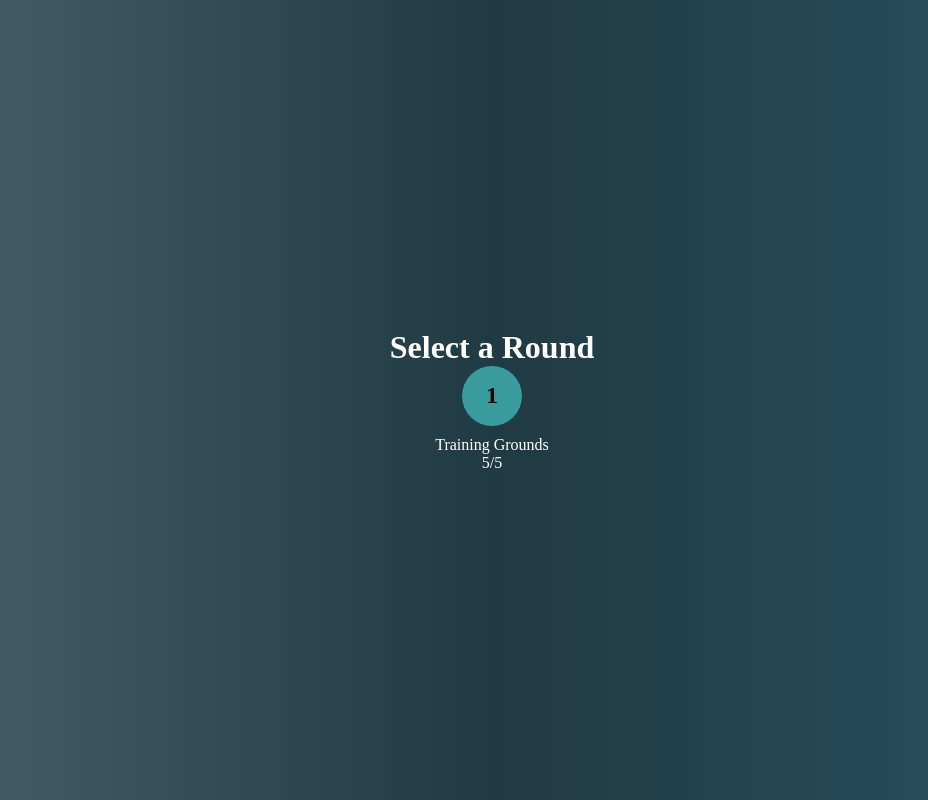
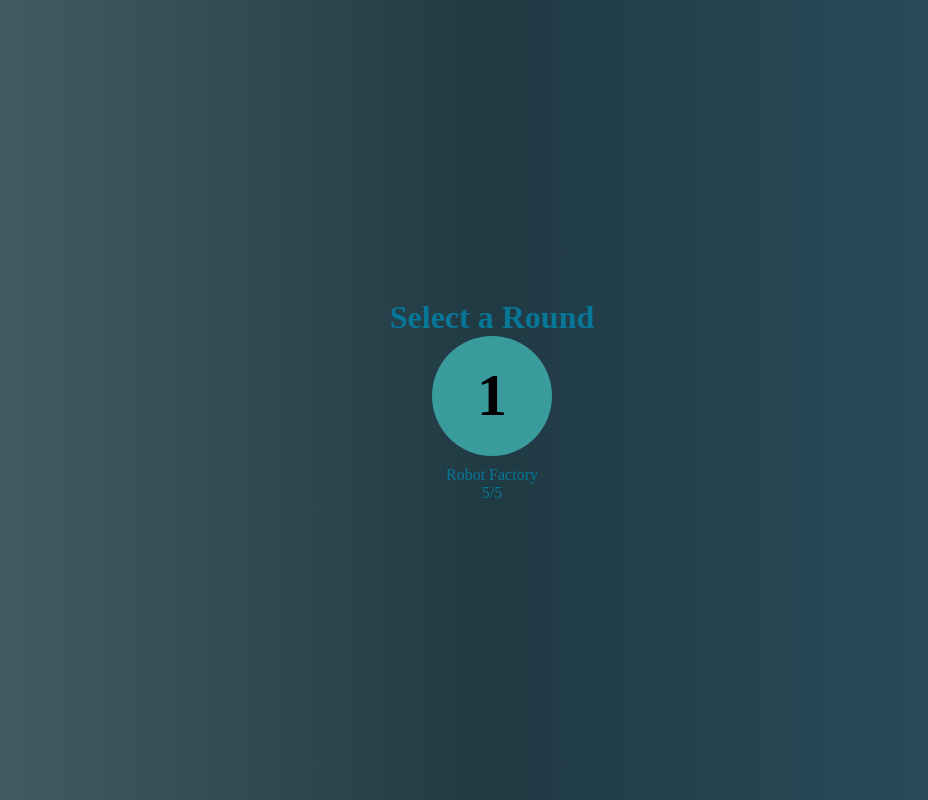
Before and after one commit to Mustafa2012/Platform-Panic, a plain HTML site: page index.html in a window 1280 px wide. Both pictures are taken after a click on the button "PLAY". Shown: the whole page, without its empty margins (148-1076 px from the left). Drawn offline with Linux system fonts and the light colour scheme.

Commit message:
Fixed Round Screen

```diff
--- a/index.html
+++ b/index.html
@@ -18,7 +18,7 @@
 
     <div class="round-node unlocked" onclick="selectRound(1)">
       <div class="circle">1</div>
-      <p>Training Grounds</p>
+      <p>Robot Factory</p>
       <span class="progress">5/5</span>
     </div>
 
--- a/style.css
+++ b/style.css
@@ -110,7 +110,7 @@ html, body {
   width: 100vw;
   height: 100vh;
   background: linear-gradient(to right, #4b636d, #203a43, #2c5364);
-  color: white;
+  color: rgb(7, 118, 151);
   display: flex;
   flex-direction: column;
   align-items: center;
@@ -129,8 +129,8 @@ html, body {
 }
 
 .circle {
-  width: 60px;
-  height: 60px;
+  width: 120px;
+  height: 120px;
   border-radius: 50%;
   background: #399b9c;
   color: black;
@@ -138,7 +138,7 @@ html, body {
   align-items: center;
   justify-content: center;
   font-weight: bold;
-  font-size: 24px;
+  font-size: 60px;
   margin: 0 auto 10px auto;
 }
 
```
Also changed, not shown: level-cleared.avif (deleted).
